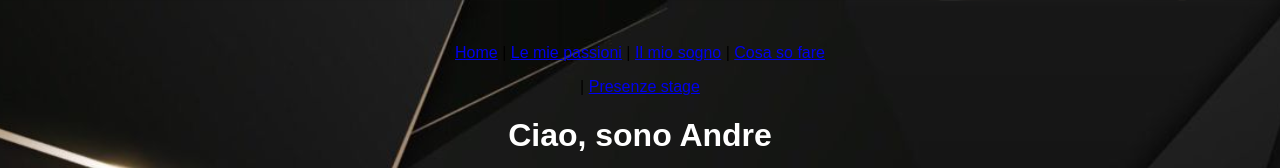
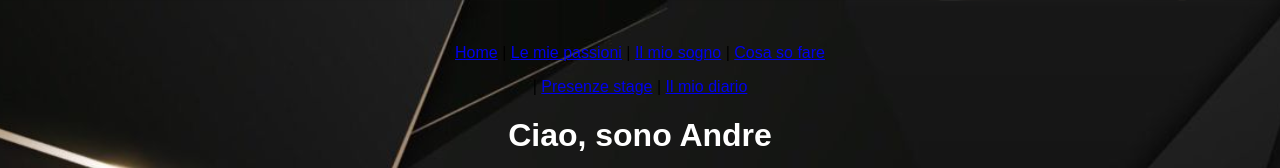
Before and after one commit to andreagervasoniPIA/mio-sito, a plain HTML site: page index.html in a window 1280 px wide. Shown: the top 168 px of the page. Drawn offline with Linux system fonts and the light colour scheme.

Commit message:
Add link to 'Il mio diario' in index.html

```diff
--- a/index.html
+++ b/index.html
@@ -7,7 +7,7 @@
   <link rel="stylesheet" href="style.css">
 </head>
 <body>
-  <p class="menu2"><a href="index.html">Home</a> | <a href="passione.html">Le mie passioni</a> | <a href="sogno.html">Il mio sogno</a> |  <a href="competenze.html">Cosa so fare</a> </p> | <a href="presenze.html">Presenze stage</a>
+  <p class="menu2"><a href="index.html">Home</a> | <a href="passione.html">Le mie passioni</a> | <a href="sogno.html">Il mio sogno</a> |  <a href="competenze.html">Cosa so fare</a> </p> | <a href="presenze.html">Presenze stage</a> | <a href="diario.html">Il mio diario</a>
   <h1>Ciao, sono Andre</h1>
   <p class="sotto">Questo è il mio primo sito web</p>
 
```
